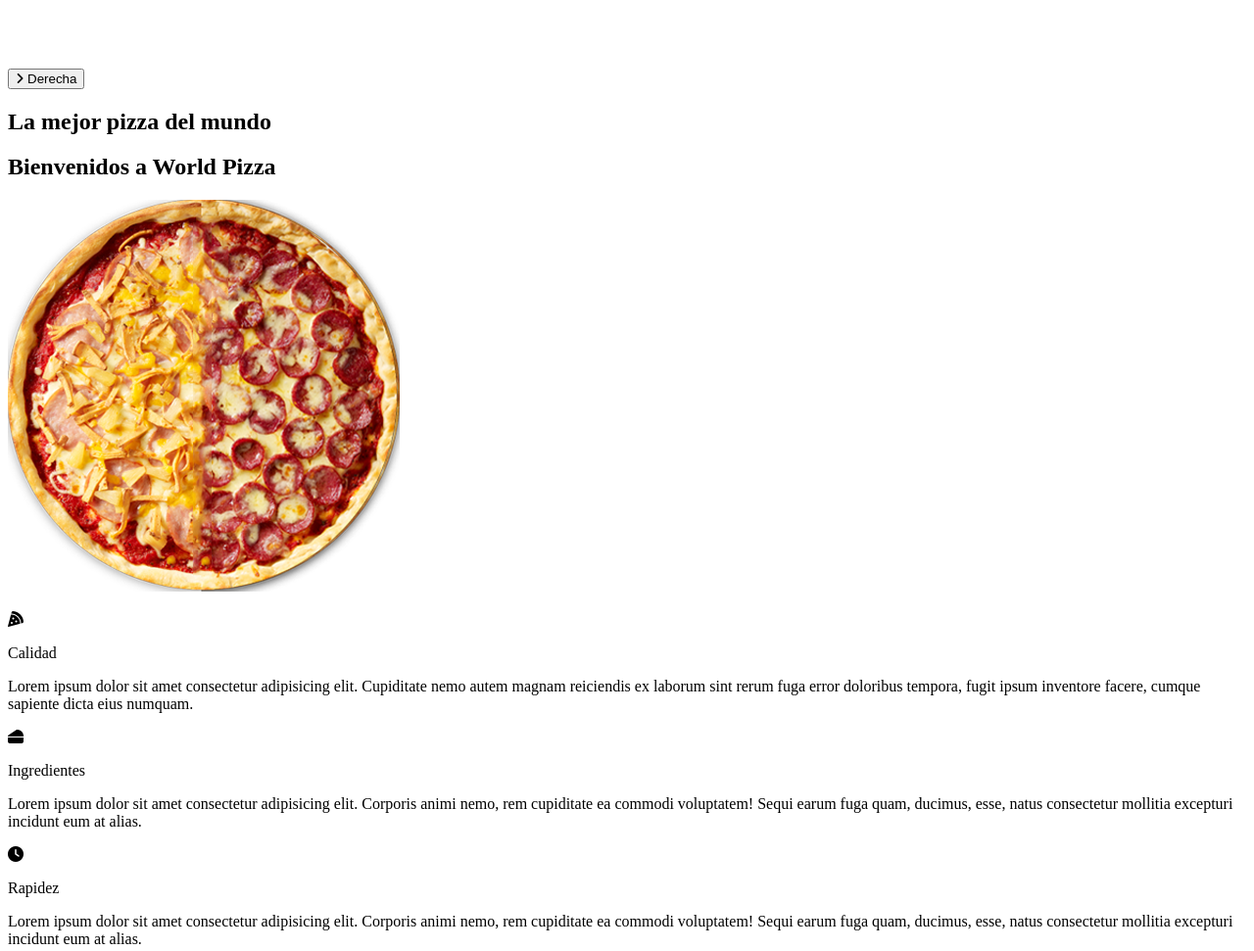
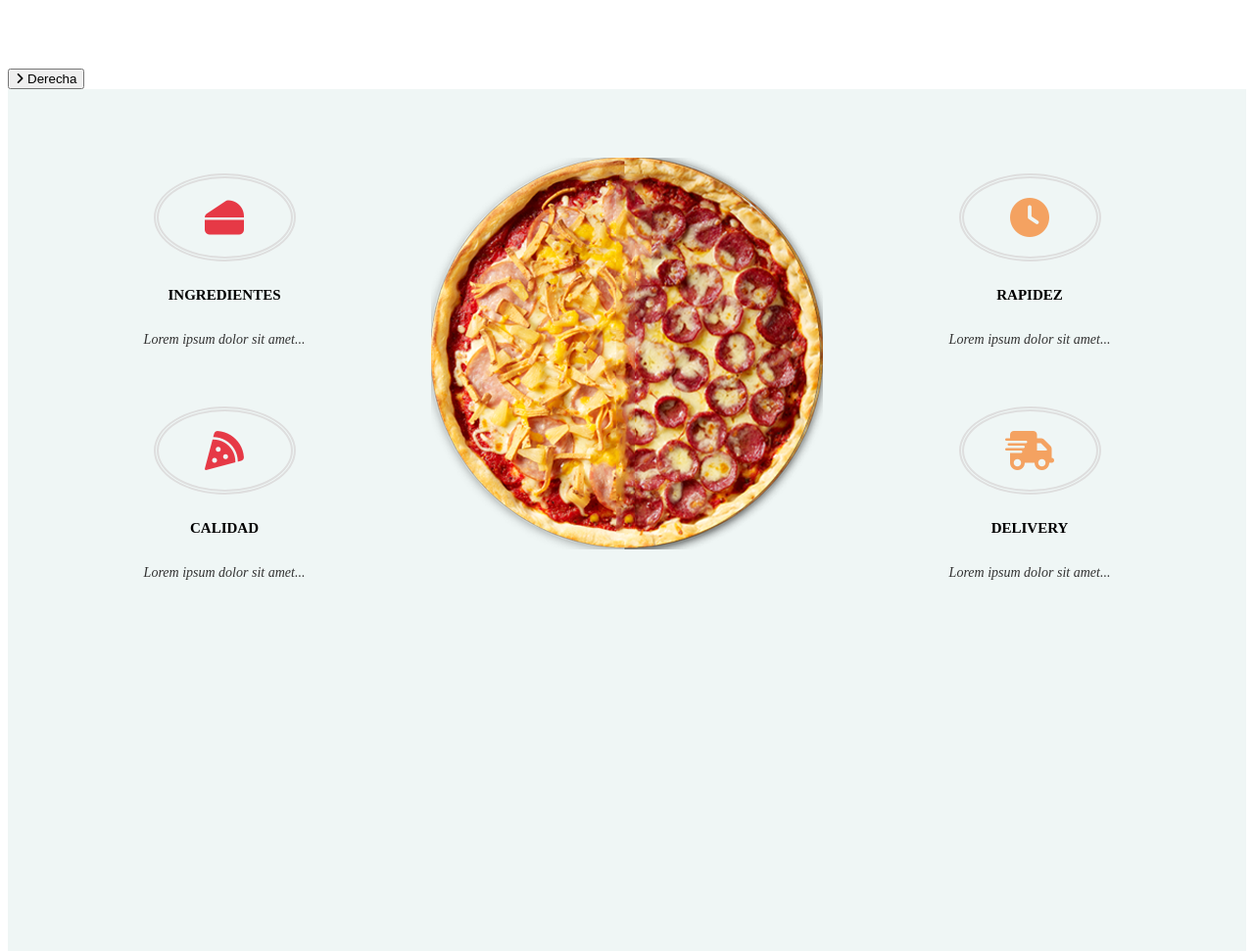
Before and after one commit to Abdiicb/ProyectoFinal-IDAI-MA2026, a plain HTML site: page index.html in a window 1280 px wide. Shown: the part 4279-5250 px from the top of the page at 98% size. Drawn offline with Linux system fonts and the light colour scheme.

Commit message:
style para la seccion servicios

```diff
--- a/index.html
+++ b/index.html
@@ -113,43 +113,39 @@
     </section>
 
     <section id="servicios">
-        <div class="servicios-titulos">
-            <h2 class="subtitulos">La mejor pizza del mundo</h2>
-            <h1 class="titulos">Bienvenidos a World Pizza</h1>
+        <div class="servicios-container">
+
+        <div class="imagen-central">
+        <img src="img/mitad-mitad.png" alt="Pizza mitad y mitad">
         </div>
 
-        <div class="servicios-container">
-            <div class="imagen-central">
-                <img src="img/mitad-mitad.png" alt="">
-            </div>
 
         <div class="items calidad">
         <p><span class="fas fa-pizza-slice"></span></p>
         <p class="titulo-item">Calidad</p>
-                <p class="texto-item">Lorem ipsum dolor sit amet consectetur adipisicing elit. Cupiditate nemo autem magnam reiciendis ex laborum sint rerum fuga error doloribus tempora, fugit ipsum inventore facere, cumque sapiente dicta eius numquam.</p>
+        <p class="texto-item">Lorem ipsum dolor sit amet...</p>
         </div>
 
         <div class="items ingredientes">
         <p><span class="fas fa-cheese"></span></p>
         <p class="titulo-item">Ingredientes</p>
-                <p class="texto-item">Lorem ipsum dolor sit amet consectetur adipisicing elit. Corporis animi nemo, rem cupiditate ea commodi voluptatem! Sequi earum fuga quam, ducimus, esse, natus consectetur mollitia excepturi incidunt eum at alias.</p>
+        <p class="texto-item">Lorem ipsum dolor sit amet...</p>
         </div>
 
         <div class="items rapidez">
         <p><span class="fas fa-clock"></span></p>
         <p class="titulo-item">Rapidez</p>
-                <p class="texto-item">Lorem ipsum dolor sit amet consectetur adipisicing elit. Corporis animi nemo, rem cupiditate ea commodi voluptatem! Sequi earum fuga quam, ducimus, esse, natus consectetur mollitia excepturi incidunt eum at alias.</p>
+        <p class="texto-item">Lorem ipsum dolor sit amet...</p>
         </div>
 
         <div class="items delivery">
         <p><span class="fas fa-shipping-fast"></span></p>
         <p class="titulo-item">Delivery</p>
-                <p class="texto-item">Lorem ipsum dolor sit amet consectetur adipisicing elit. Corporis animi nemo, rem cupiditate ea commodi voluptatem! Sequi earum fuga quam, ducimus, esse, natus consectetur mollitia excepturi incidunt eum at alias.</p>
+        <p class="texto-item">Lorem ipsum dolor sit amet...</p>
         </div>
+  </div>
+</section>
 
-        </div>
-
-    </section>
 
     <script src="script.js"></script>
     <script src="https://kit.fontawesome.com/45330ad038.js" crossorigin="anonymous"></script>
--- a/style.css
+++ b/style.css
@@ -1,7 +1,113 @@
 :root {
-    --color-primario: #FCBC3B;
-    --color-secundario: #E92F3D;
-    --color-background-sombra: #E92F3D30;
-    --color-background: #EFF6F5;
-    --text-default: 'Open Sans'
+     --color-primario: #e63946;
+     --color-secundario: #f4a261;
+     --color-texto: #333;
+     --color-background-sombra: #E92F3D30;
+     --color-background: #EFF6F5;
+     --text-default: 'Open Sans'
 }
+
+
+#servicios {
+  height: 100vh;
+  background: #fff;
+  padding: 40px;
+}
+
+
+.servicios-titulos {
+  display: flex;
+  flex-direction: column;
+  justify-content: center;
+  align-items: center;
+}
+
+
+.servicios-container {
+  margin-top: 30px;
+  display: grid;
+  grid-template-columns: 1fr 1fr 1fr;
+  grid-template-rows: auto auto;
+  gap: 30px;
+  grid-template-areas:
+    "ingredientes imagen rapidez"
+    "calidad imagen delivery";
+}
+
+
+.ingredientes { grid-area: ingredientes; }
+.calidad { grid-area: calidad; }
+.rapidez { grid-area: rapidez; }
+.delivery { grid-area: delivery; }
+.imagen-central {
+  grid-area: imagen;
+  text-align: center;
+  transition: transform 0.5s ease;
+}
+.imagen-central:hover {
+  transform: scale(1.1);
+}
+
+
+.items {
+  display: flex;
+  flex-direction: column;
+  align-items: center;
+  justify-content: center;
+}
+
+.items span {
+  width: 95px;
+  font-size: 40px;
+  text-align: center;
+  padding: 20px;
+  color: var(--color-secundario);
+  border: 5px double #dedede;
+  border-radius: 50%;
+  transition: 0.5s;
+}
+
+.items span:hover {
+  background: var(--color-secundario);
+  color: #fff;
+}
+
+
+.ingredientes span,
+.calidad span {
+  color: var(--color-primario);
+}
+
+.ingredientes span:hover,
+.calidad span:hover {
+  background: var(--color-primario);
+  color: #fff;
+}
+
+.titulo-item {
+  text-transform: uppercase;
+  font-size: 15px;
+  font-weight: 700;
+  text-align: center;
+  margin-top: 10px;
+}
+
+.texto-item {
+  font-size: 14px;
+  font-style: italic;
+  text-align: center;
+  color: var(--color-texto);
+  padding: 0 20px;
+}
+
+#servicios {
+  height: 100vh;
+  background: var(--color-background);
+  padding: 40px;
+}
+
+.items span:hover {
+  background: var(--color-secundario);
+  color: #fff;
+  box-shadow: 0 0 15px var(--color-background-sombra);
+}
```
Lines whose indentation alone changed are shown as unchanged.
